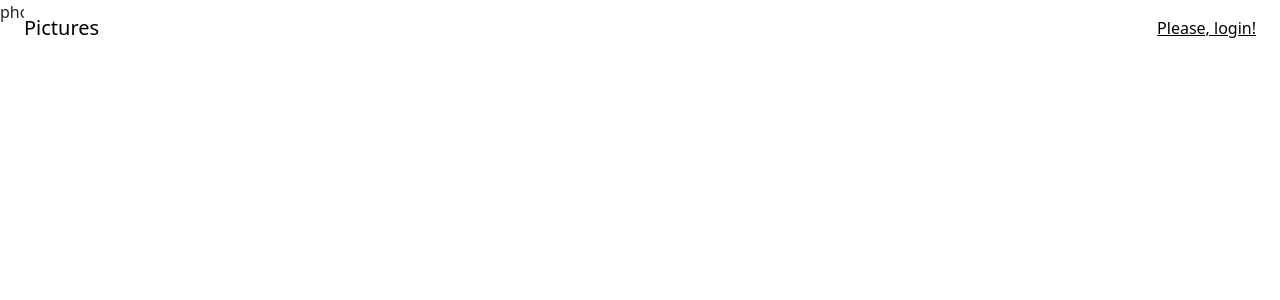
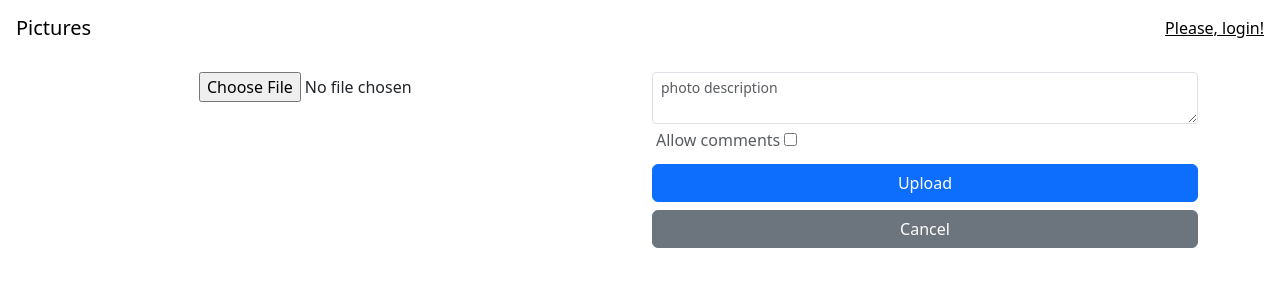
Before and after one commit to MatheusCamposFreitas/Pictures, an Angular app: page /p/add in a window 1280 px wide. Shown: the top 300 px of the page. Built offline with nearby package versions, Linux system fonts and the light colour scheme.

Commit message:
Modificações no layout com bootstrap

```diff
--- a/src/app/app.component.html
+++ b/src/app/app.component.html
@@ -1,3 +1,4 @@
-<app-header></app-header>
-<router-outlet></router-outlet>
-<app-footer></app-footer>
+
+    <app-header class="pb-4 d-block"></app-header>
+    <router-outlet></router-outlet>
+    <app-footer></app-footer>
--- a/src/app/core/header/header.component.html
+++ b/src/app/core/header/header.component.html
@@ -1,4 +1,4 @@
-<header class="fixed-top mx-4">
+<header class="fixed-top mx-3">
     <nav class="navbar navbar-light bg-white">
         <a class="navbar-brand">Pictures</a>
         <div *ngIf="(user$ | async) as user; else login">
--- a/src/app/photos/photo-form/photo-form.component.html
+++ b/src/app/photos/photo-form/photo-form.component.html
@@ -1 +1,28 @@
-<p>photo-form works!</p>
+<div class="container mt-5">
+    <form class="row">
+        <div class="col-md-6 text-center">
+            <input type="file" accept="image/*">
+        </div>
+
+        <div class="col-md-6">
+            <div class="form-group">
+                <textarea class="form-control form-control-sm" placeholder="photo description"></textarea>
+            </div>
+
+            <div class="form-group p-1">
+                <label class="text-muted">
+                    Allow comments
+                    <input type="checkbox">
+                </label>
+            </div>
+
+            <div class="d-grid gap-2 my-2">
+                <button type="submit" class="btn btn-primary btn-block">
+                    Upload
+                </button>
+
+                <a class="btn btn-secondary btn-block">Cancel</a>
+            </div>
+        </div>
+    </form>
+</div>
--- a/src/app/photos/photo-list/search/search.component.html
+++ b/src/app/photos/photo-list/search/search.component.html
@@ -1,6 +1,6 @@
 <div class="text-center mt-3 mb-3">
     <form>
-        <i aria-hidden="true" class="fa fa-search mr-1"></i>
+        <i aria-hidden="true" class="fa fa-search mx-2"></i>
         <input
             class="rounded"
             type="search"
```
Also changed, not shown: src/app/photos/photo-form/photo-form.module.ts (+6 -1 lines).
